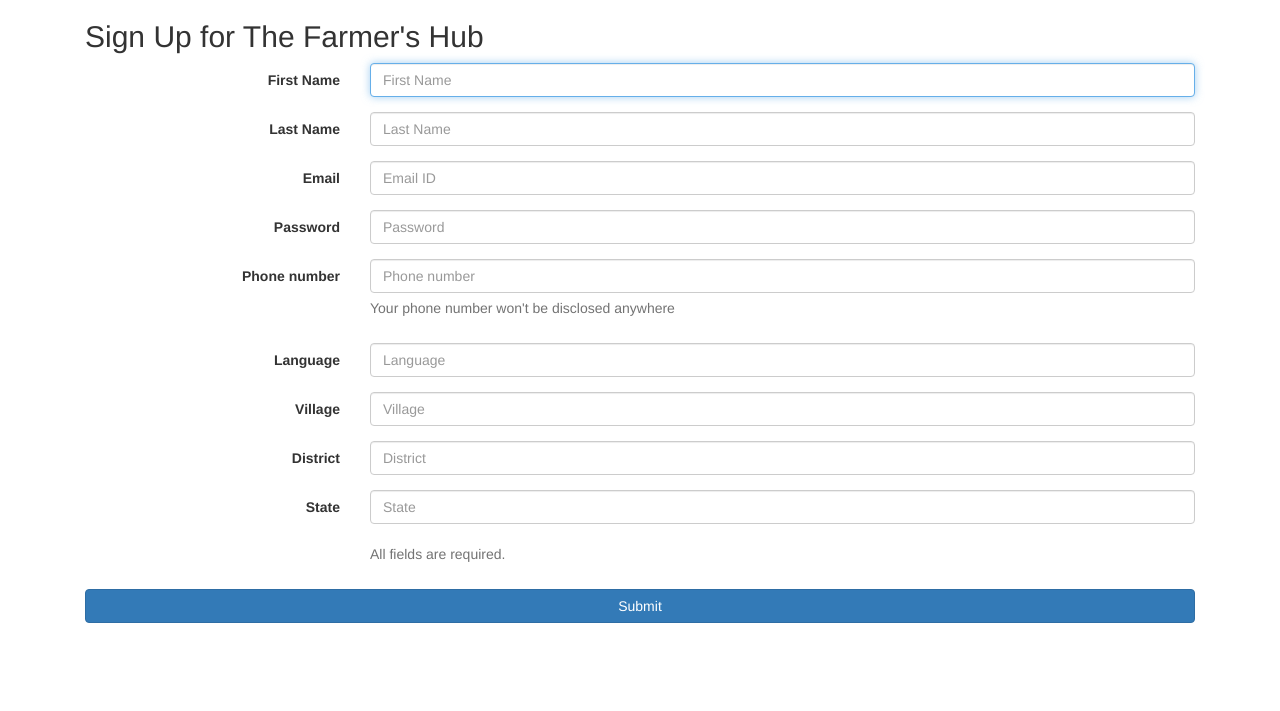
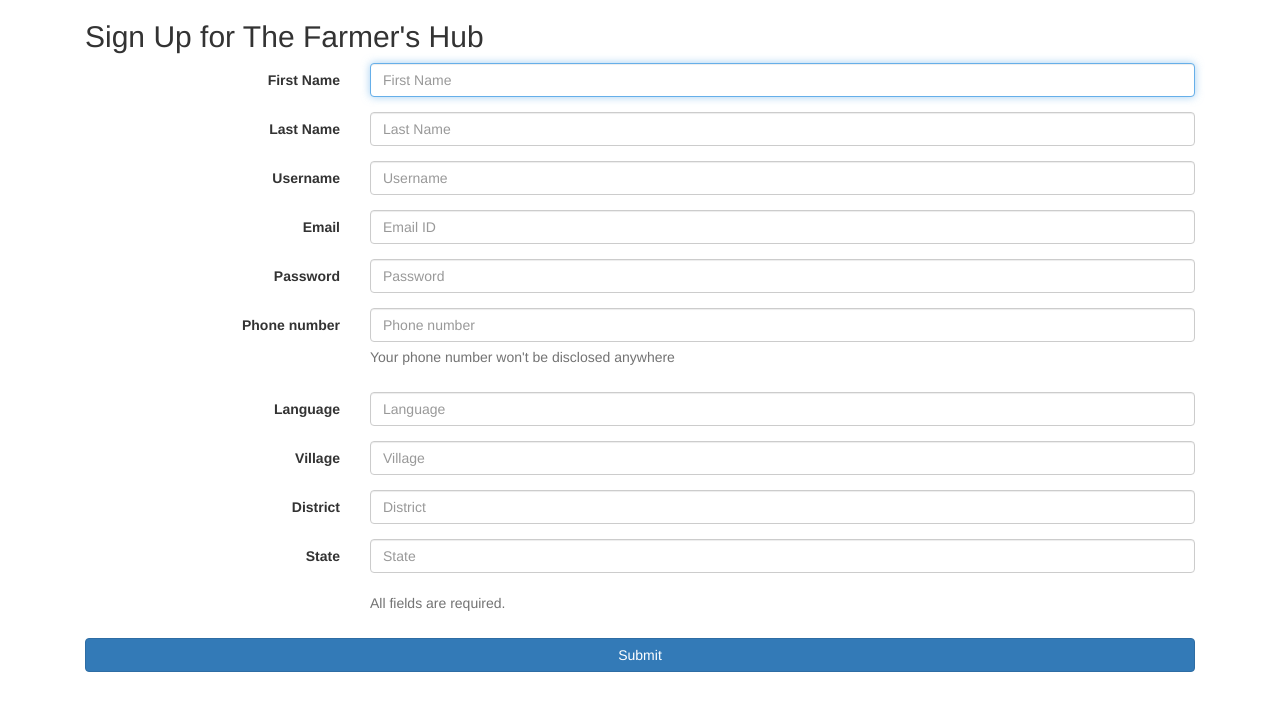
Before and after one commit to aannirajpatel/thefarmershub, a PHP site: page /signup/signup.php in a window 1280 px wide. Shown: the top 711 px of the page. Run offline with PHP 8.4, Linux system fonts and the light colour scheme; some libraries are stand-ins or nearby versions.

Commit message:
Changes to login, signup and database. they all work now

```diff
--- a/dashboard/dashboard.php
+++ b/dashboard/dashboard.php
@@ -1,8 +1,8 @@
 <?php
-
+require("../includes/auth.php");
 //if(!isset($_SESSION['username'])){header('Location: ../login/login.php');}
 //REMOVE THIS WHEN LOGIN IS DONE:
-$username = "Aan";
+$username = $_SESSION["email"];
 ?>
 
 <!DOCTYPE html>
--- a/signup/signup.php
+++ b/signup/signup.php
@@ -1,4 +1,5 @@
 <?php
+
 $con = mysqli_connect("localhost","root","","thefarmershub");
 
 if (mysqli_connect_errno())
@@ -14,6 +15,9 @@
 
     $lname = stripslashes($_REQUEST['lname']);
     $lname = mysqli_real_escape_string($con,$lname);
+
+    $username = stripslashes($_REQUEST['username']);
+    $username = mysqli_real_escape_string($con,$username);
 
     $email = stripslashes($_REQUEST['email']);
     $email = mysqli_real_escape_string($con,$email);
@@ -36,13 +40,13 @@
     $state = stripslashes($_REQUEST['state']);
     $state = mysqli_real_escape_string($con,$state);
 
-    $query = "SELECT * FROM account WHERE (fname='$fname' AND lname='$lname' AND phoneNumber='$phoneNumber')";
+    $query = "SELECT * FROM account WHERE (username='$username' email='$email')";
 
     $result = mysqli_query($con, $query);
 
     if(!$result){
-    $query = "insert into `account` (fname,lname,email,password, phoneNumber,language , village , dist , state )
-        VALUES ('$fname', '$lname', '$email', '$password', '$phoneNumber', '$language', '$village', '$dist', '$state')";
+    $query = "insert into `account` (fname,lname,username,email,password, phoneNumber,language , village , dist , state )
+        VALUES ('$fname', '$lname', '$username', '$email', '".md5($password)."', '$phoneNumber', '$language', '$village', '$dist', '$state')";
 
     $result = mysqli_query($con,$query);
 
@@ -99,9 +103,15 @@
                     </div>
                 </div>
                 <div class="form-group">
+                    <label for="username" class="col-sm-3 control-label">Username</label>
+                    <div class="col-sm-9">
+                        <input type="text" name="username" placeholder="Username" class="form-control">
+                    </div>
+                </div>
+                <div class="form-group">
                     <label for="email" class="col-sm-3 control-label">Email </label>
                     <div class="col-sm-9">
-                        <input type="email" name="email" placeholder="Email ID" class="form-control" name= "email">
+                        <input type="email" name="email" placeholder="Email ID" class="form-control">
                     </div>
                 </div>
                 <div class="form-group">
```
Also changed, not shown: login/login.php (+7 -4 lines), thefarmershub dbv2.sql (+7 -14 lines).
